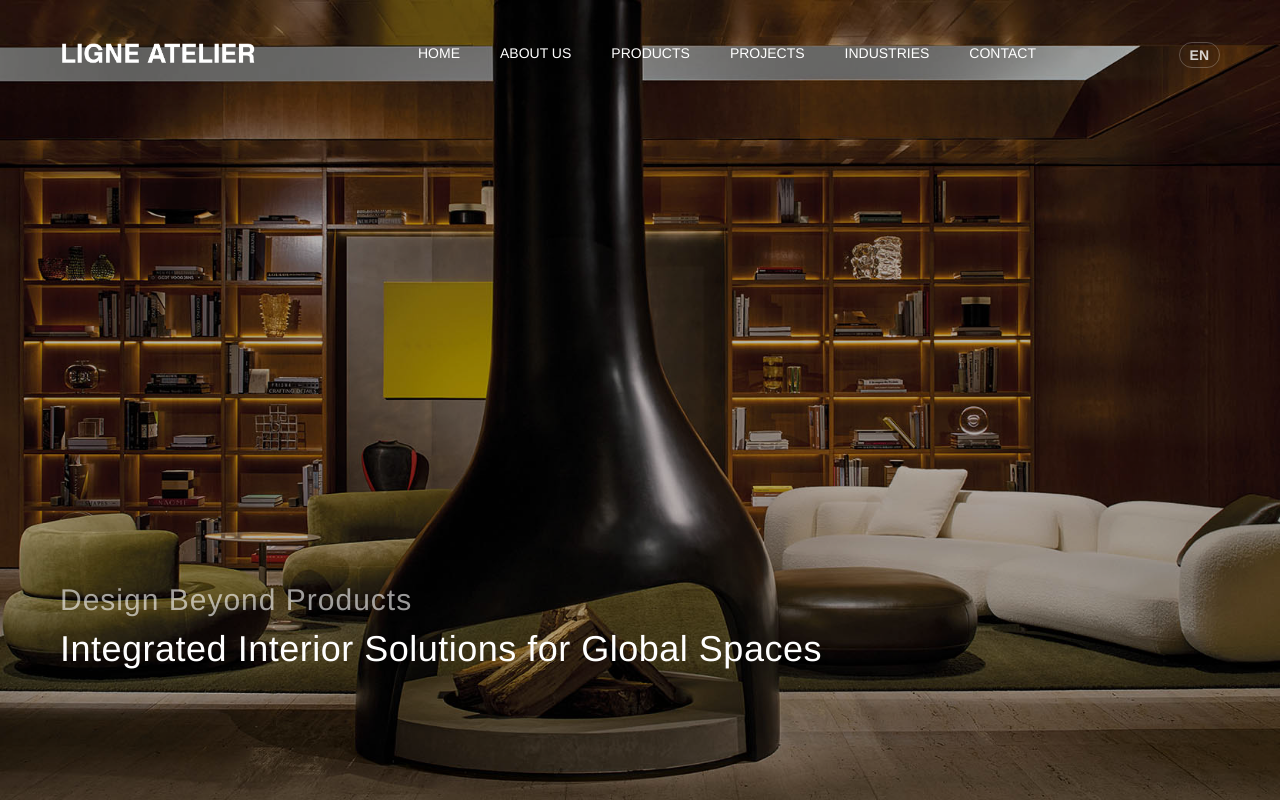
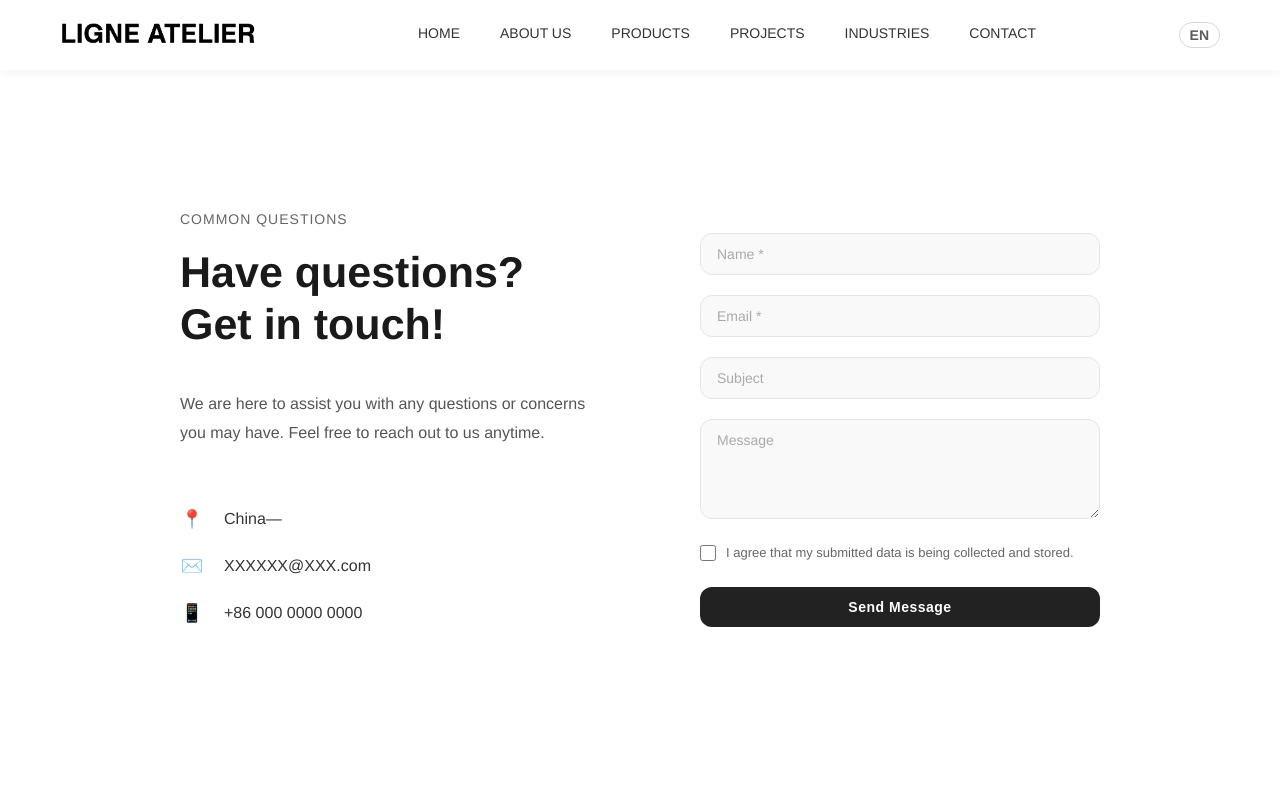
Before and after one commit to ouyangzihong/bingzhe-web-os, a Vue app: page /#/contact in a window 1280 px wide. Before the commit this address led to /#/. Shown: the top 800 px of the page. Built offline with nearby package versions, Linux system fonts and the light colour scheme; no server answers.

Commit message:
联系我们页样式优化

```diff
--- a/src/views/Contact.vue
+++ b/src/views/Contact.vue
@@ -234,7 +234,7 @@ export default {
   width: 100%;
   max-width: 1400px;
   margin: 0 auto;
-  padding: 0 60px;
+  padding: 0 180px;
   box-sizing: border-box;
   padding-top: 60px;
 }
```
